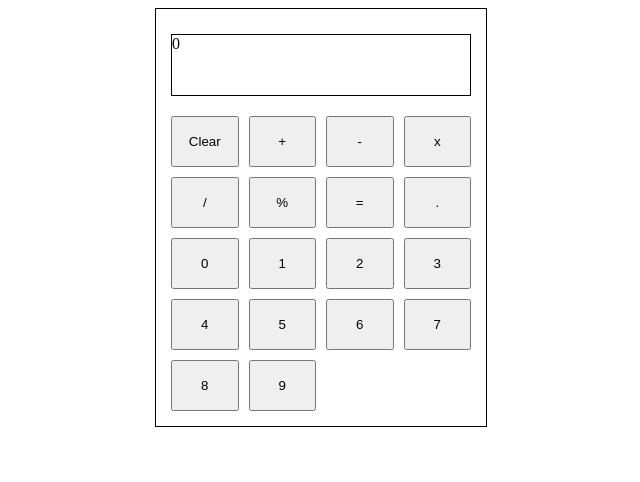
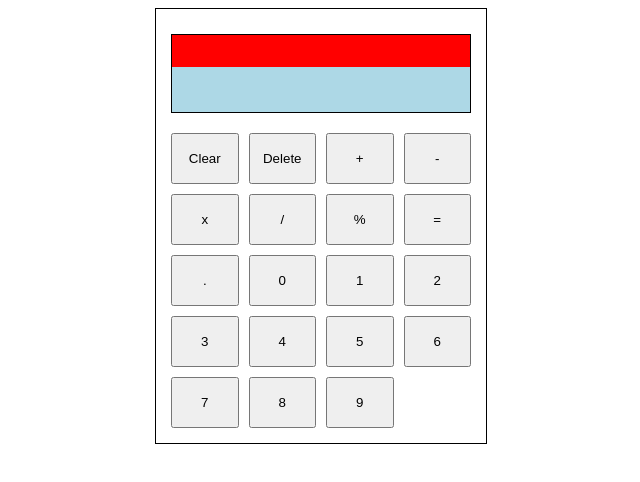
Before and after one commit to Lyarc79/Calculator, a plain HTML site: page index.html in a window 1280 px wide. Both pictures are taken after a click on the button "Clear". Shown: the whole page, without its empty margins (319-959 px from the left). Drawn offline with Linux system fonts and the light colour scheme.

Commit message:
Added a delete button and improved clear button functionality

```diff
--- a/index.html
+++ b/index.html
@@ -9,9 +9,13 @@
 <body>
     <div class="main">
         <div class="calculator">
-            <div class="screen" id="screen"></div>
+            <div class="screen" id="screen">
+                <div class="upper-screen" id="upper-screen"></div>
+                <div class="lower-screen" id="lower-screen">0</div>
+            </div>
             <div class="buttons">
                 <button class="clear" id="clear">Clear</button>
+                <button class="delete" id="delete">Delete</button>
                 <button class="operator" id="plus">+</button>
                 <button class="operator" id="minus">-</button>
                 <button class="operator" id="multiply">x</button>
--- a/index.js
+++ b/index.js
@@ -1,9 +1,10 @@
 
-let firstNumber = '0';
+let firstNumber = '';
 let operator = '';
 let secondNumber = '';
 let displayValue = '';
 let currentState = 'first';
+let previousOperation = '';
 
 // All math functions
 function add(a, b) {
@@ -44,11 +45,7 @@ function operate(operator, a, b) {
 function appendNumber(number) {
     displayValue += number;
     if(currentState === 'first'){
-        if (firstNumber === '0'){
-            firstNumber = number;
-        } else {
-            firstNumber += number;
-        }
+        firstNumber += number;
     } else {
         secondNumber += number;
     }
@@ -140,9 +137,9 @@ remainderOperator.addEventListener('click', () =>{
     handleOperatorClick('%');
 })
 
-// Update and clear screen
+// Update, delete and clear screen
 function updateDisplay(){
-    const displayElement = document.getElementById('screen');
+    const displayElement = document.getElementById('lower-screen');
     if (currentState === 'first'){
         displayElement.textContent = firstNumber;
     } else {
@@ -151,15 +148,30 @@ function updateDisplay(){
 }
 
 function clearDisplay(){
+    console.log('Clear button clicked');
+    firstNumber = '';
+    operator = '';
+    secondNumber = '';
     displayValue = '';
+    currentState = 'first';
     updateDisplay();
 }
 const clearButton = document.getElementById('clear');
-clearButton.addEventListener('click', clearDisplay)
+clearButton.addEventListener('click', clearDisplay);
 
-function allClear(){
-    displayValue = '';
+function deleteLastNum(){
+    if(currentState === 'first'){
+        firstNumber = firstNumber.slice(0, -1);
+        if(firstNumber === ''){
+            firstNumber = '0';
+        }
+    } else {
+        secondNumber = secondNumber.slice(0, -1);
+    }
+    updateDisplay();
 }
+const deleteButton = document.getElementById('delete');
+deleteButton.addEventListener('click', deleteLastNum);
 
 // Storing the clicked operator
 function handleOperatorClick(operatorClicked){
--- a/style.css
+++ b/style.css
@@ -12,9 +12,23 @@
 }
 
 .screen{
-    min-height: 60px;
     border: 1px solid black;
     margin: 10px 0px 20px 0px;
+    text-align: right;
+}
+.upper-screen{
+    min-height: 32px;
+    background-color: red;
+    color: white;
+}
+
+.lower-screen{
+    min-height: 45px;
+    font-size: 24px;
+    background-color: lightblue;
+    vertical-align: middle;
+    line-height: 45px;
+    padding-right: 10px;
 }
 
 .buttons{
```
